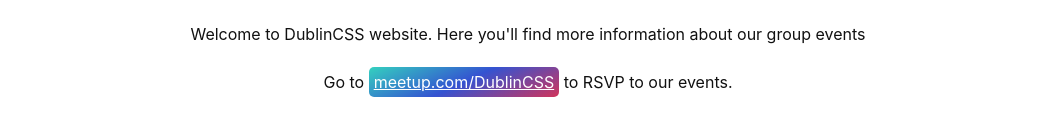
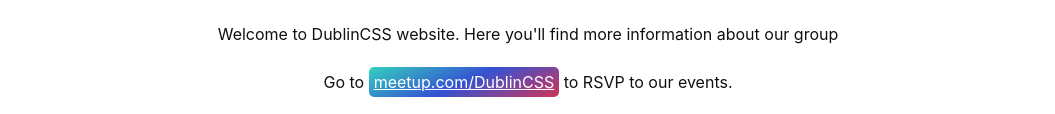
Before and after one commit to dublincss/dublincss.github.io, a Gatsby site: page / in a window 1280 px wide. Shown: the part 192-306 px from the top of the page, without its empty margins (112-1167 px from the left). Built offline with nearby package versions, Linux system fonts and the light colour scheme; Gatsby itself is replaced by a stand-in of ours.

```diff
--- a/src/pages/index.js
+++ b/src/pages/index.js
@@ -8,7 +8,7 @@
   <Layout>
     <SEO title="Home" />
     <section className="index-welcome">
-      <p>Welcome to DublinCSS website. Here you'll find more information about our group events</p>
+      <p>Welcome to DublinCSS website. Here you'll find more information about our group</p>
       <div className="dublincss-cta">
         Go to <a className="dublincss-cta__link" href="https://meetup.com/DublinCSS" target="_blank" rel="noopener noreferrer">meetup.com/DublinCSS</a> to RSVP to our events.
       </div>
```
Also changed, not shown: package.json (+8 -1 lines), 1 other file.
